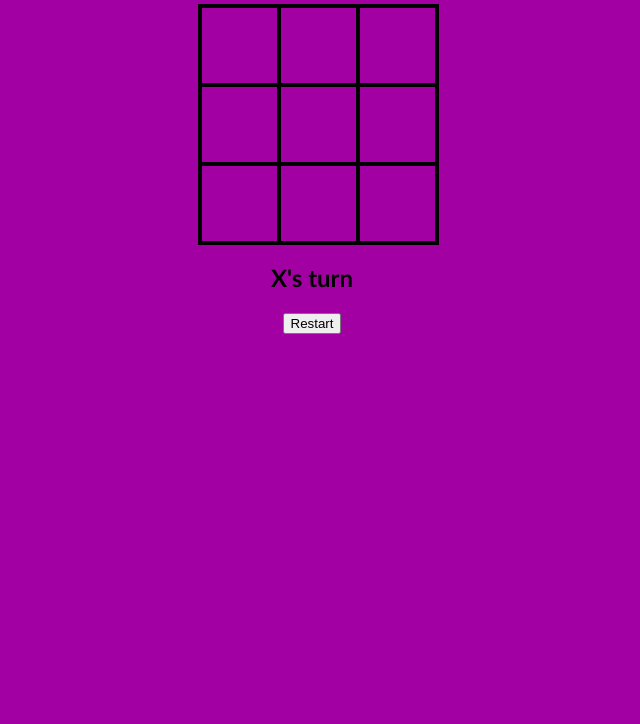
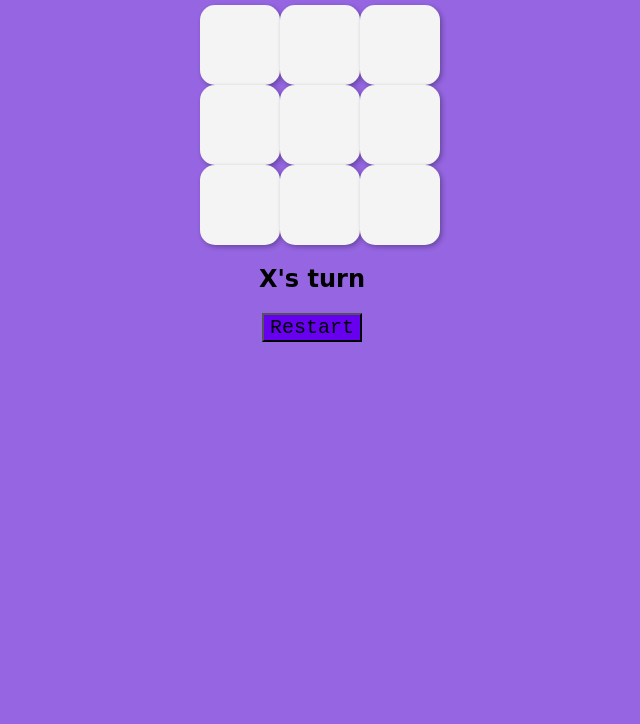
Before and after one commit to terrellca/TicTacToe, a plain HTML site: page index.html in a window 1280 px wide. Shown: the part 76-800 px from the top of the page, without its empty margins (328-968 px from the left). Drawn offline with Linux system fonts and the light colour scheme.

Commit message:
Changed up the style of the tictactoe board

```diff
--- a/style.css
+++ b/style.css
@@ -1,18 +1,23 @@
 
 body
 {
-    background-color: hsl(300, 100%, 32%);
+    background-color: hsl(263, 68%, 64%);
 }
 
-.cell
-{
-    width: 75px;
-    height: 75px;
-    border: 2px solid;
-    box-shadow: 0 0 0 2px;
-    line-height: 75px;
-    font-size: 50px;
+.cell {
+    width: 80px;
+    height: 80px;
+    background-color: #f4f4f4;
+    border-radius: 15px;
+    box-shadow: 2px 2px 5px hsla(0, 0%, 0%, 0.3);
+    font-size: 30px;
+    font-weight: bold;
+    color: #333;
+    display: flex;
+    justify-content: center;
+    align-items: center;
     cursor: pointer;
+    transition: transform 0.2s, background-color 0.2s;
 }
 
 #cellholder
@@ -25,6 +30,19 @@ body
 
 #gameholder
 {
-    font-family: 'Gill Sans', 'Gill Sans MT', Calibri, 'Trebuchet MS', sans-serif;
+    font-family: cursive;
     text-align: center;
 }
+
+#restart
+{
+    background-color: hsl(266, 100%, 47%);
+    font-family: monospace;
+    cursor: pointer;
+    font-size: 20px;
+}
+
+#restart:hover
+{
+    background-color: hsl(0, 0%, 100%);
+}
```
